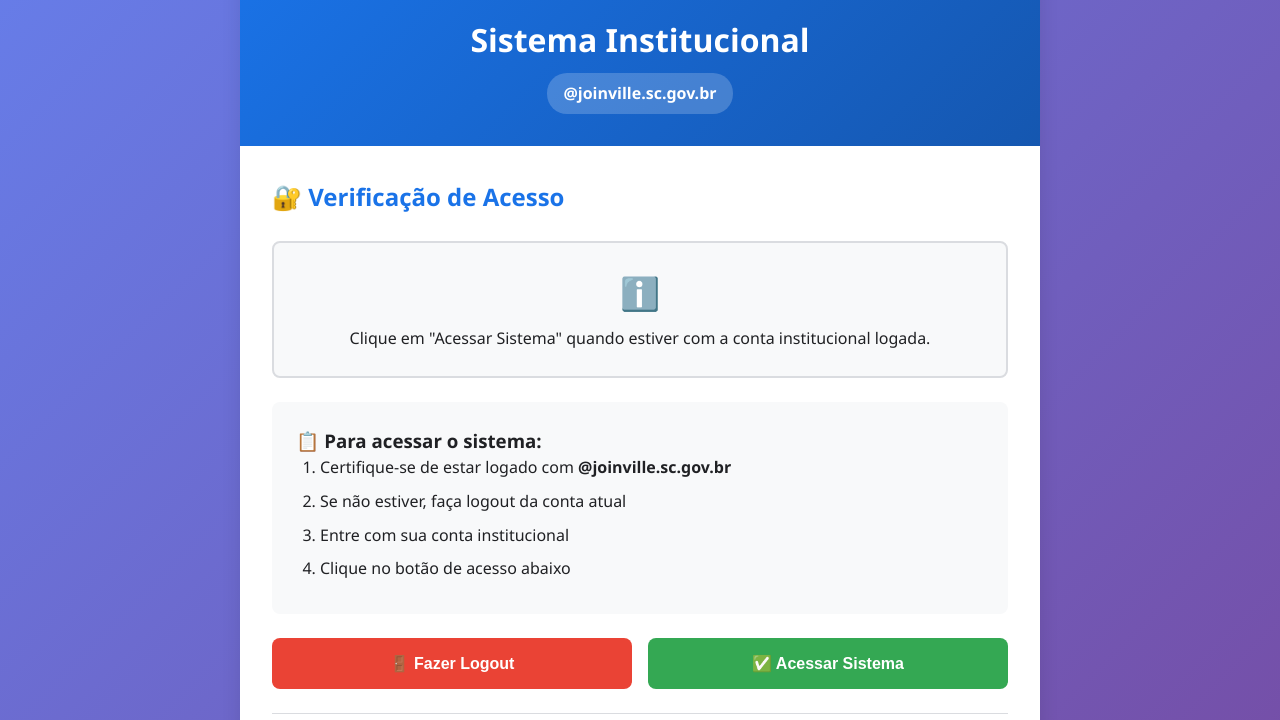
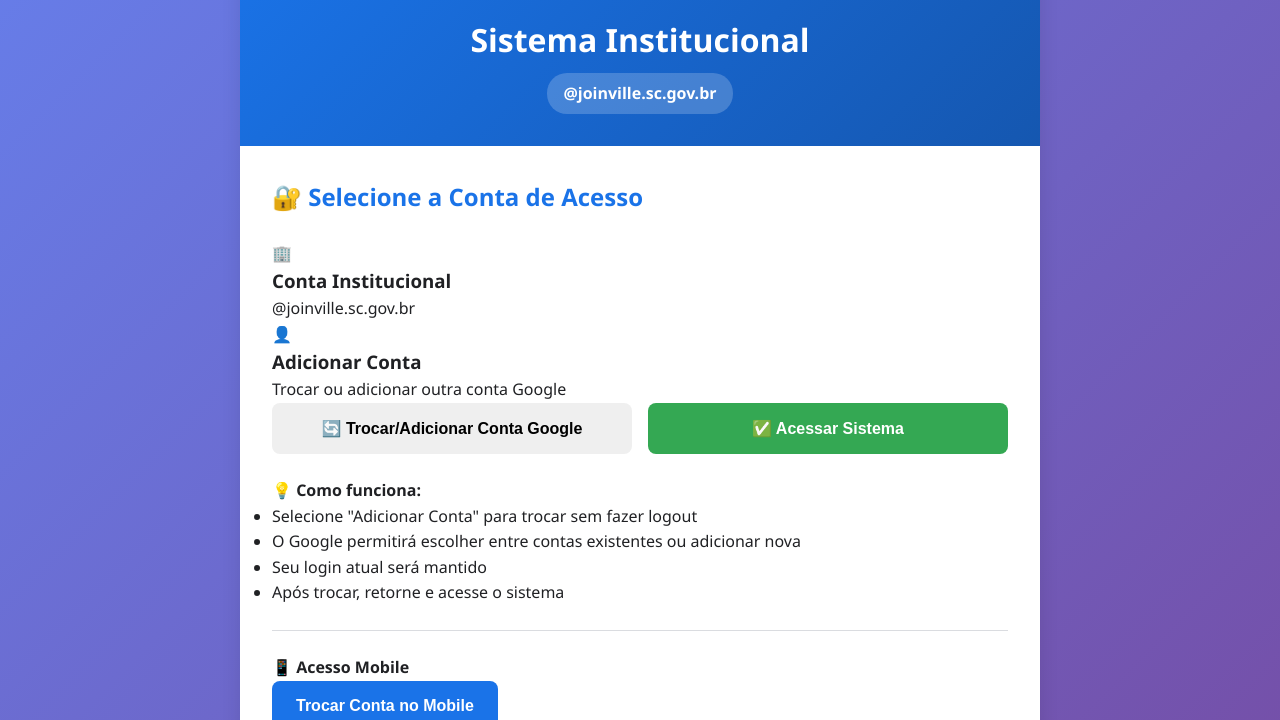
Before and after one commit to CarlosHbst/RESERVA, a plain HTML site: page index.html in a window 1280 px wide. Shown: the part 80-800 px from the top of the page. Drawn offline with Linux system fonts and the light colour scheme.

Commit message:
Update index.html

```diff
--- a/index.html
+++ b/index.html
@@ -16,55 +16,68 @@
         </header>
 
         <div class="card">
-            <h2>🔐 Verificação de Acesso</h2>
+            <h2>🔐 Selecione a Conta de Acesso</h2>
 
-            <div class="status-card" id="statusCard">
-                <div class="status-loading">
-                    <div class="spinner"></div>
-                    <p>Verificando seu acesso...</p>
+            <div class="account-selection">
+                <div class="account-options">
+                    <div class="option-card" onclick="selectAccount('institutional')">
+                        <div class="option-icon">🏢</div>
+                        <h3>Conta Institucional</h3>
+                        <p>@joinville.sc.gov.br</p>
+                        <div class="checkmark"></div>
+                    </div>
+
+                    <div class="option-card" onclick="selectAccount('add')">
+                        <div class="option-icon">👤</div>
+                        <h3>Adicionar Conta</h3>
+                        <p>Trocar ou adicionar outra conta Google</p>
+                        <div class="checkmark"></div>
+                    </div>
+                </div>
+
+                <div class="selected-account" id="selectedAccount" style="display: none;">
+                    <h4>Conta Selecionada:</h4>
+                    <div class="account-info" id="accountInfo"></div>
                 </div>
             </div>
 
-            <div class="steps">
-                <h3>📋 Para acessar o sistema:</h3>
-                <ol>
-                    <li>Certifique-se de estar logado com <strong>@joinville.sc.gov.br</strong></li>
-                    <li>Se não estiver, faça logout da conta atual</li>
-                    <li>Entre com sua conta institucional</li>
-                    <li>Clique no botão de acesso abaixo</li>
-                </ol>
-            </div>
-
             <div class="actions">
-                <button class="btn btn-logout" onclick="handleLogout()">
-                    🚪 Fazer Logout
+                <button class="btn btn-switch" onclick="switchAccount()">
+                    🔄 Trocar/Adicionar Conta Google
                 </button>
-                <button class="btn btn-access" onclick="handleAccess()" id="accessBtn" disabled>
+                <button class="btn btn-access" onclick="handleAccess()" id="accessBtn">
                     ✅ Acessar Sistema
                 </button>
             </div>
 
-            <div class="mobile-section" id="mobileSection" style="display: none;">
+            <div class="instructions">
+                <h4>💡 Como funciona:</h4>
+                <ul>
+                    <li>Selecione "Adicionar Conta" para trocar sem fazer logout</li>
+                    <li>O Google permitirá escolher entre contas existentes ou adicionar nova</li>
+                    <li>Seu login atual será mantido</li>
+                    <li>Após trocar, retorne e acesse o sistema</li>
+                </ul>
+            </div>
+
+            <div class="mobile-section">
                 <h4>📱 Acesso Mobile</h4>
-                <button class="btn btn-mobile" onclick="openInChrome()">
-                    Abrir no Chrome
+                <button class="btn btn-mobile" onclick="openAccountSwitchMobile()">
+                    Trocar Conta no Mobile
                 </button>
             </div>
 
             <div class="help-section">
                 <details>
-                    <summary>🆘 Precisa de ajuda?</summary>
+                    <summary>🆘 Precisa de ajuda com contas?</summary>
                     <div class="help-content">
-                        <p><strong>Problemas comuns:</strong></p>
+                        <p><strong>Gerencie múltiplas contas Google:</strong></p>
                         <ul>
-                            <li>Use o navegador Chrome</li>
-                            <li>Tente uma janela anônima/privada</li>
-                            <li>Limpe cache e cookies</li>
-                            <li>Verifique se o email está correto</li>
+                            <li>Você pode ter várias contas logadas simultaneamente</li>
+                            <li>Selecione qual usar em cada acesso</li>
+                            <li>Não é necessário fazer logout da conta atual</li>
+                            <li>Ideal para quem usa conta pessoal e institucional</li>
                         </ul>
-                        <button class="btn btn-help" onclick="openTroubleshoot()">
-                            Guia de Solução de Problemas
-                        </button>
                     </div>
                 </details>
             </div>
@@ -72,7 +85,7 @@
 
         <footer>
             <p>Prefeitura Municipal de Joinville &copy; 2024</p>
-            <p class="version">v1.0</p>
+            <p class="version">v2.0 - Sistema de Troca de Contas</p>
         </footer>
     </div>
 
```
